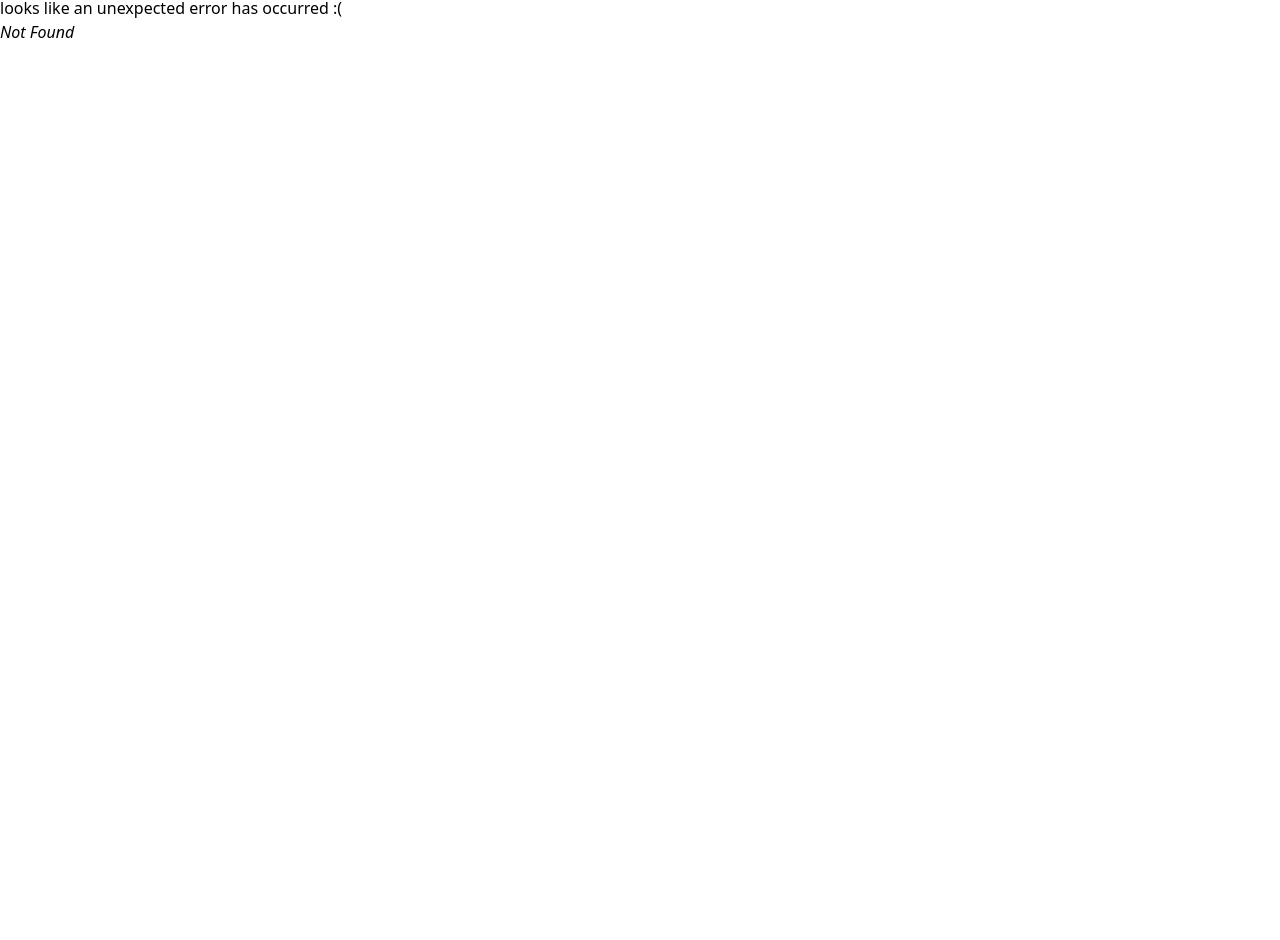
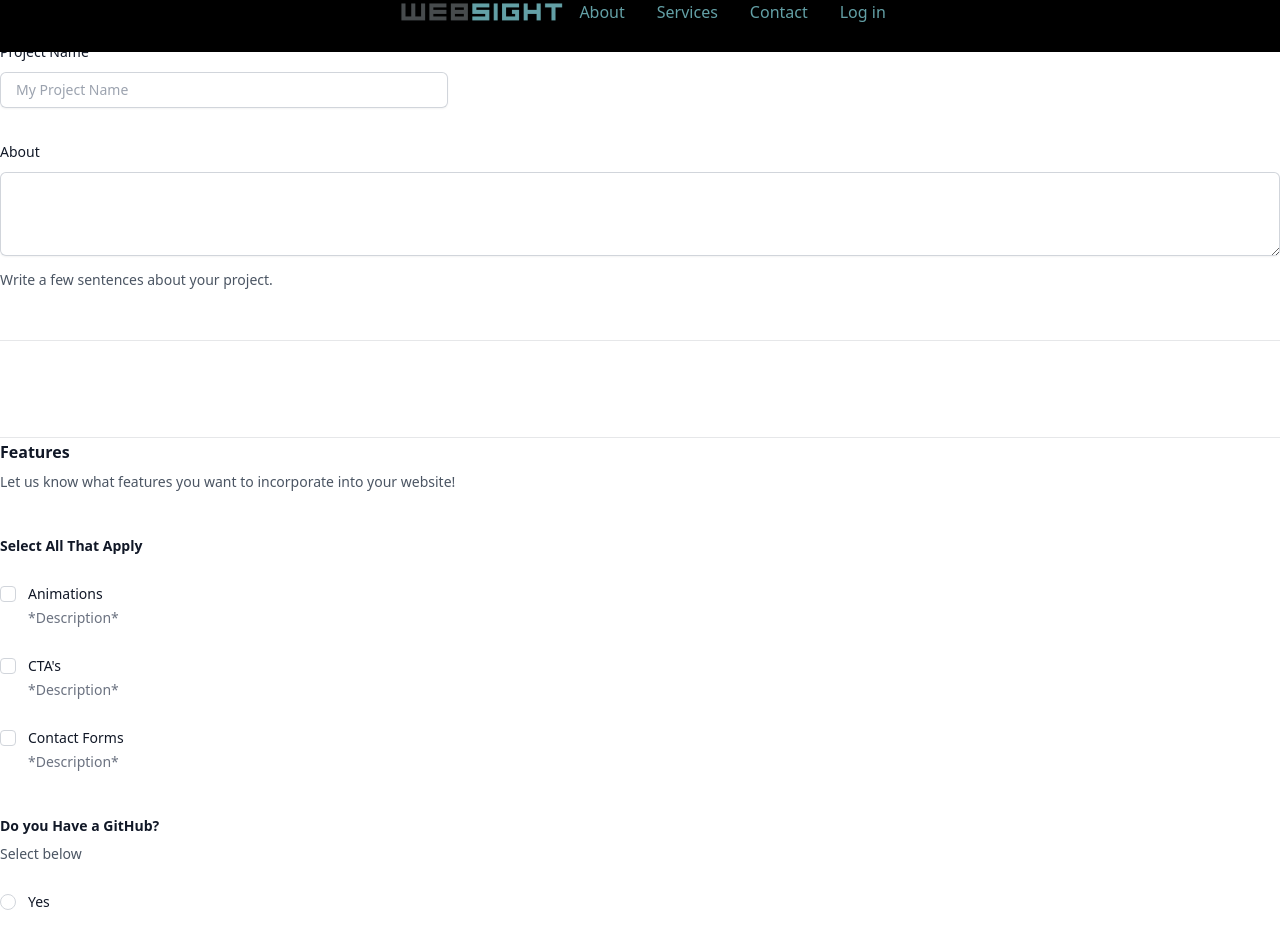
Before and after one commit to JoshON5/websight, a React (Vite) app in the folder client/: page /projectform in a window 1280 px wide. Before the commit this address had no page. Shown: the part 28-968 px from the top of the page. Before the commit the page ends 800 px from the top, so only its background shows below. Built offline with nearby package versions, Linux system fonts and the light colour scheme.

Commit message:
Base Project Form

```diff
--- a/client/src/components/Nav/index.jsx
+++ b/client/src/components/Nav/index.jsx
@@ -57,7 +57,7 @@ const Nav = () => {
           <a href="#" className="block py-2 pl-3 pr-4 text-webTeal rounded md:hover:bg-transparent md:border-0 md:hover:text-cyan-50 md:p-0 ">Contact</a>
         </li>
         <li>
-          <a href="#" className="block py-2 pl-3 pr-4 text-webTeal rounded md:hover:bg-text-webTeal hover:text-webGrey md:border-0 md:hover:text-cyan-50 md:p-0 ">Log in</a>
+          <a href="/login" className="block py-2 pl-3 pr-4 text-webTeal rounded md:hover:bg-text-webTeal hover:text-webGrey md:border-0 md:hover:text-cyan-50 md:p-0 ">Log in</a>
         </li>
       </ul>
     </div>
--- /dev/null
+++ b/client/src/pages/ProjectForm.jsx
@@ -0,0 +1,163 @@
+
+const ProjectForm = () => {
+  return (
+    <form>
+      <div className="space-y-12">
+        <div className="border-b border-gray-900/10 pb-12">
+          <h2 className="text-base font-semibold leading-7 text-gray-900">Profile</h2>
+          <p className="mt-1 text-sm leading-6 text-gray-600">          </p>
+
+          <div className="mt-10 grid grid-cols-1 gap-x-6 gap-y-8 sm:grid-cols-6">
+            <div className="sm:col-span-4">
+              <label htmlFor="ProjectName" className="block text-sm font-medium leading-6 text-gray-900">
+                Project Name
+              </label>
+              <div className="mt-2">
+                <div className="flex rounded-md shadow-sm ring-1 ring-inset ring-gray-300 focus-within:ring-2 focus-within:ring-inset focus-within:ring-indigo-600 sm:max-w-md">
+                  <span className="flex select-none items-center pl-3 text-gray-500 sm:text-sm"></span>
+                  <input
+                    type="text"
+                    name="name"
+                    id="name"
+                    autoComplete="name"
+                    className="block flex-1 border-0 bg-transparent py-1.5 pl-1 text-gray-900 placeholder:text-gray-400 focus:ring-0 sm:text-sm sm:leading-6"
+                    placeholder="My Project Name "
+                  />
+                </div>
+              </div>
+            </div>
+
+            <div className="col-span-full">
+              <label htmlFor="about" className="block text-sm font-medium leading-6 text-gray-900">
+                About
+              </label>
+              <div className="mt-2">
+                <textarea
+                  id="about"
+                  name="about"
+                  rows={3}
+                  className="block w-full rounded-md border-0 py-1.5 text-gray-900 shadow-sm ring-1 ring-inset ring-gray-300 placeholder:text-gray-400 focus:ring-2 focus:ring-inset focus:ring-indigo-600 sm:text-sm sm:leading-6"
+                  defaultValue={''}
+                />
+              </div>
+              <p className="mt-3 text-sm leading-6 text-gray-600">Write a few sentences about your project.</p>
+            </div>
+
+
+          </div>
+        </div>
+
+        <div className="border-b border-gray-900/10 pb-12">
+
+        </div>
+
+      </div>
+
+
+
+        <div className="border-b border-gray-900/10 pb-12">
+          <h2 className="text-base font-semibold leading-7 text-gray-900">Features</h2>
+          <p className="mt-1 text-sm leading-6 text-gray-600">
+            Let us know what features you want to incorporate into your website!
+          </p>
+
+          <div className="mt-10 space-y-10">
+            <fieldset>
+              <legend className="text-sm font-semibold leading-6 text-gray-900">Select All That Apply</legend>
+              <div className="mt-6 space-y-6">
+                <div className="relative flex gap-x-3">
+                  <div className="flex h-6 items-center">
+                    <input
+                      id="comments"
+                      name="comments"
+                      type="checkbox"
+                      className="h-4 w-4 rounded border-gray-300 text-indigo-600 focus:ring-indigo-600"
+                    />
+                  </div>
+                  <div className="text-sm leading-6">
+                    <label htmlFor="comments" className="font-medium text-gray-900">
+                      Animations
+                    </label>
+                    <p className="text-gray-500">*Description*</p>
+                  </div>
+                </div>
+                <div className="relative flex gap-x-3">
+                  <div className="flex h-6 items-center">
+                    <input
+                      id="candidates"
+                      name="candidates"
+                      type="checkbox"
+                      className="h-4 w-4 rounded border-gray-300 text-indigo-600 focus:ring-indigo-600"
+                    />
+                  </div>
+                  <div className="text-sm leading-6">
+                    <label htmlFor="candidates" className="font-medium text-gray-900">
+                      CTA's
+                    </label>
+                    <p className="text-gray-500">*Description*</p>
+                  </div>
+                </div>
+                <div className="relative flex gap-x-3">
+                  <div className="flex h-6 items-center">
+                    <input
+                      id="offers"
+                      name="offers"
+                      type="checkbox"
+                      className="h-4 w-4 rounded border-gray-300 text-indigo-600 focus:ring-indigo-600"
+                    />
+                  </div>
+                  <div className="text-sm leading-6">
+                    <label htmlFor="offers" className="font-medium text-gray-900">
+                      Contact Forms
+                    </label>
+                    <p className="text-gray-500">*Description*</p>
+                  </div>
+                </div>
+              </div>
+            </fieldset>
+
+            <fieldset>
+              <legend className="text-sm font-semibold leading-6 text-gray-900">Do you Have a GitHub?</legend>
+              <p className="mt-1 text-sm leading-6 text-gray-600">Select below</p>
+              <div className="mt-6 space-y-6">
+                <div className="flex items-center gap-x-3">
+                  <input
+                    id="push-everything"
+                    name="push-notifications"
+                    type="radio"
+                    className="h-4 w-4 border-gray-300 text-indigo-600 focus:ring-indigo-600"
+                  />
+                  <label htmlFor="push-everything" className="block text-sm font-medium leading-6 text-gray-900">
+                    Yes
+                  </label>
+                </div>
+                <div className="flex items-center gap-x-3">
+                  <input
+                    id="push-email"
+                    name="push-notifications"
+                    type="radio"
+                    className="h-4 w-4 border-gray-300 text-indigo-600 focus:ring-indigo-600"
+                  />
+                  <label htmlFor="push-email" className="block text-sm font-medium leading-6 text-gray-900">
+                    No
+                  </label>
+                </div>
+              </div>
+            </fieldset>
+          </div>
+        </div>
+      <div className="mt-6 flex items-center justify-end gap-x-6">
+        <button type="button" className="text-sm font-semibold leading-6 text-gray-900">
+          Cancel
+        </button>
+        <button
+          type="submit"
+          className="rounded-md bg-indigo-600 px-3 py-2 text-sm font-semibold text-white shadow-sm hover:bg-indigo-500 focus-visible:outline focus-visible:outline-2 focus-visible:outline-offset-2 focus-visible:outline-indigo-600"
+        >
+          Save
+        </button>
+      </div>
+    </form>
+  )
+};
+export default ProjectForm;
```
Also changed, not shown: client/src/main.jsx (+5 -4 lines), client/src/components/Welcome/index.jsx (added).
